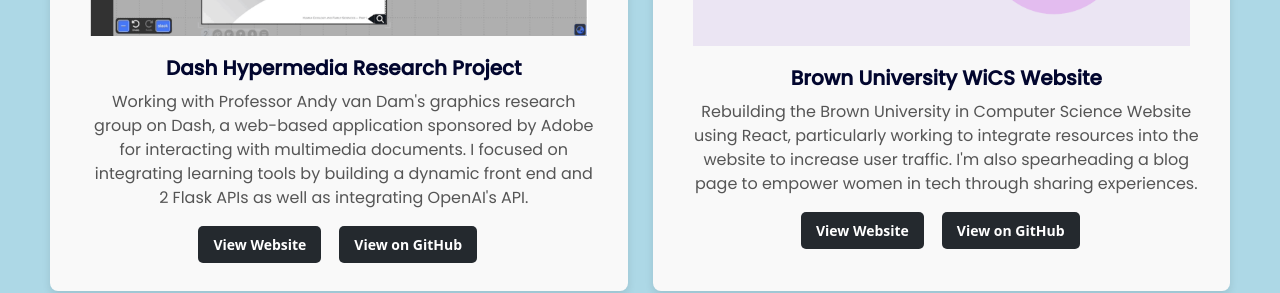
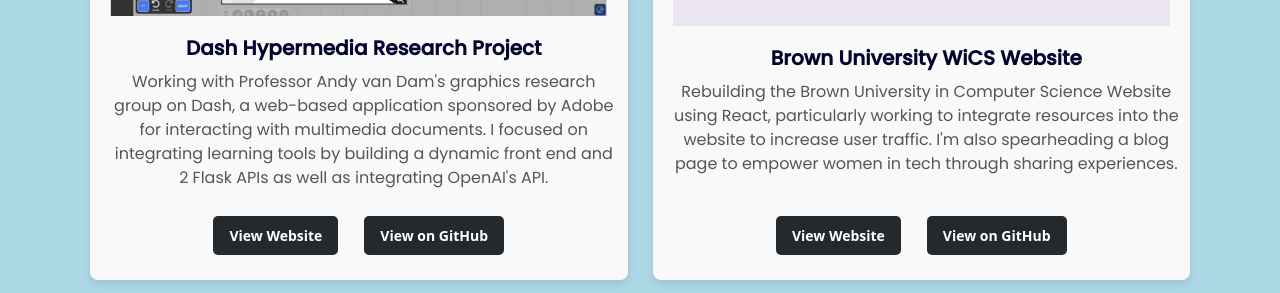
Before and after one commit to Alyssa1616/personal-website, a React (Create React App) app: page /projects in a window 1280 px wide. Shown: the part 547-840 px from the top of the page. Built offline with nearby package versions, Linux system fonts and the light colour scheme.

Commit message:
cleaned up projects spacing

```diff
--- a/src/components/Projects/ProjectCard.jsx
+++ b/src/components/Projects/ProjectCard.jsx
@@ -6,14 +6,16 @@
       <img src={imageUrl} alt={title} className="project-image" />
       <h3>{title}</h3>
       <p>{description}</p>
+      <div className="d-flex justify-content-center button-container">
       {webLink ?
-      <a href={webLink} target="_blank" rel="noopener noreferrer" className="github-link">
+      <a href={webLink} className="btn github-link mx-2" target="_blank" rel="noopener noreferrer">
         View Website
       </a> : null}
       {githubLink ?
-      <a href={githubLink} target="_blank" rel="noopener noreferrer" className="github-link">
+      <a href={githubLink} className="btn github-link mx-2" target="_blank" rel="noopener noreferrer">
         View on GitHub
       </a> : null}
+      </div>
     </div>
   );
 };
--- a/src/styles/Projects.css
+++ b/src/styles/Projects.css
@@ -3,6 +3,8 @@
     text-align: center;
     display: block;
     padding: 20px;
+    box-sizing: border-box;
+    margin: 0;
 }
 
 .projects-page h1 {
@@ -18,15 +20,27 @@
     grid-template-columns: repeat(2, 1fr);
     gap: 25px;
     margin-top: 20px;
-    margin: 30px;
-  }
+    margin: 20px auto;
+    width: calc(100% - 100px); /* Adjust to center the grid */
+    max-width: 1100px; /* Control the maximum width of the grid */
+    justify-content: center;
+}
 
   .project-card {
     background-color: #f9f9f9;
     border-radius: 8px;
     box-shadow: 0 4px 8px rgba(0, 0, 0, 0.1);
-    padding: 20px;
+    display: flex;
+    flex-direction: column;
+    justify-content: space-between;
+    height: 100%;
+    /* padding: 20px; */
   }
+
+  .project-card p {
+    flex-grow: 1; /* Makes the paragraph take up remaining space */
+}
+
   .project-card h3, p, a {
     padding-left: 10px;
     padding-right: 10px;
@@ -45,6 +59,15 @@
     padding: 20px;
   }
 
+  .button-container {
+    display: flex;
+    justify-content: center; /* Centers the buttons horizontally */
+    gap: 10px; /* Space between buttons */
+    margin-top: 10px;
+    margin-bottom: 20px;
+    flex-wrap: wrap;
+}
+
   .github-link {
     display: inline-block;
     padding: 8px 15px;
@@ -53,17 +76,28 @@
     text-decoration: none;
     border-radius: 5px;
     font-size: 14px;
-    margin-bottom: 8px;
-    margin-left: 8px;
-    margin-right: 10px;
     font-weight: bold;
     transition: background-color 0.3s ease;
+    align-self: flex-end;
+    margin-bottom: 5px;
+    white-space: nowrap;
   }
 
   .github-link:hover {
-    background-color: #333; /* Slightly lighter on hover */
+    background-color: #575757; /* Slightly lighter on hover */
+    color: white;
   }
 
   .github-link:active {
     background-color: #181818; /* Even darker when active */
   }
+
+  @media (max-width: 768px) {
+    .projects-grid {
+        grid-template-columns: 1fr; /* Stack the columns */
+    }
+
+    .project-card {
+        min-width: unset; /* Remove min-width so the cards can resize properly */
+    }
+}
```
